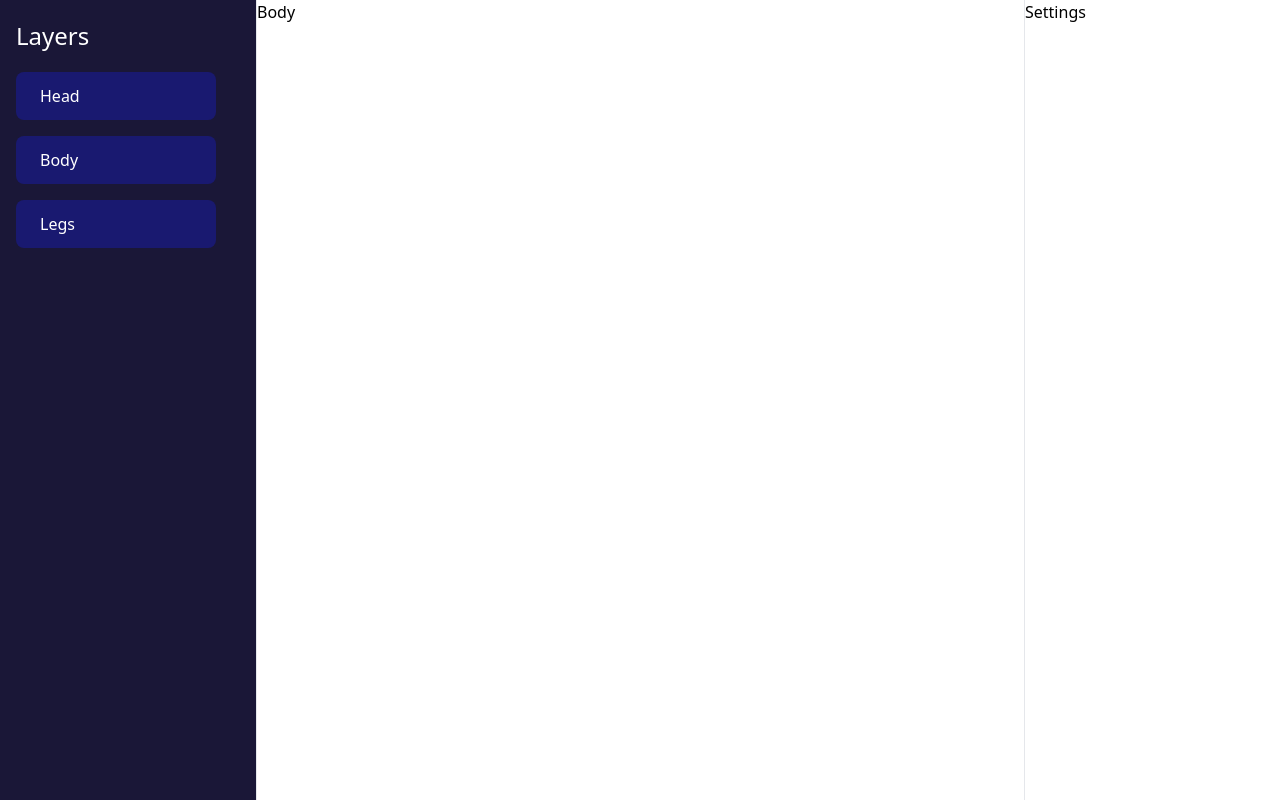
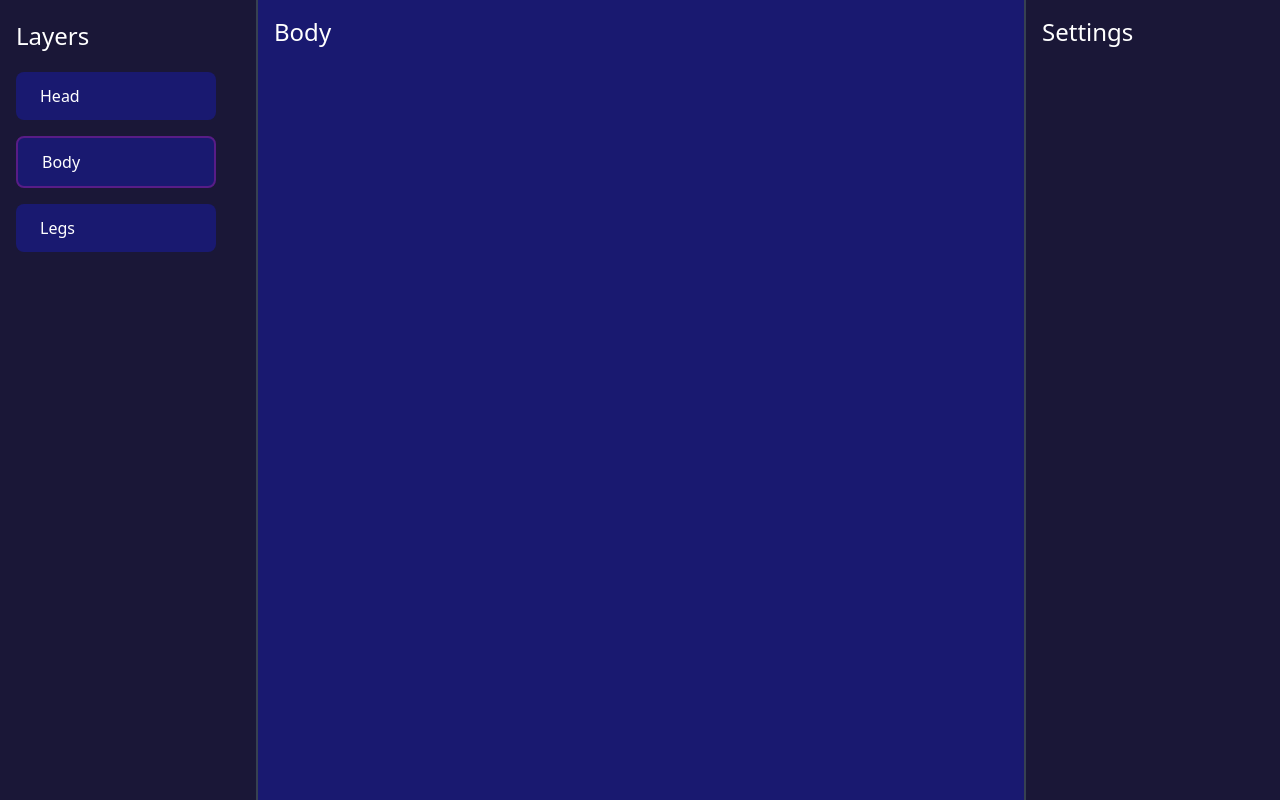
Before and after one commit to AndreiTotoro/artwork-creator, a Next.js app: page /Body in a window 1280 px wide. Built offline with nearby package versions, Linux system fonts and the light colour scheme.

Commit message:
Add highlight on current layer selected and add styles to app

```diff
--- a/app/Settings.js
+++ b/app/Settings.js
@@ -1,5 +1,7 @@
 import React from 'react';
 
 export default function Settings() {
-	return <div className="h-screen">Settings</div>;
+	return (
+		<div className="h-screen text-white text-2xl p-4 bg-void">Settings</div>
+	);
 }
--- a/app/[layer]/page.js
+++ b/app/[layer]/page.js
@@ -1,5 +1,9 @@
 import React from 'react';
 
 export default function Page({ params }) {
-	return <div>{params.layer}</div>;
+	return (
+		<div className="h-screen bg-midnight text-white text-2xl p-4">
+			{params.layer}
+		</div>
+	);
 }
--- a/app/layout.js
+++ b/app/layout.js
@@ -6,7 +6,7 @@ export default function RootLayout({ children }) {
 	return (
 		<html>
 			<head></head>
-			<body className="flex divide-x">
+			<body className="flex divide-x-2 divide-gray-700">
 				<div className="basis-1/5">
 					<Layers />
 				</div>
--- a/app/page.js
+++ b/app/page.js
@@ -2,7 +2,7 @@ import React from 'react';
 
 export default function Home() {
 	return (
-		<div className="h-screen">
+		<div className="h-screen bg-midnight text-white text-2xl p-4">
 			<p>This is the dafault page go ahead and add some layers!</p>
 		</div>
 	);
--- a/components/Layer.js
+++ b/components/Layer.js
@@ -1,8 +1,21 @@
 'use client';
 import Link from 'next/link';
 import React from 'react';
+import { usePathname } from 'next/navigation';
 
 export default function Layer({ name }) {
+	const pathName = usePathname();
+	console.log();
+	if (`/${name}` == pathName) {
+		return (
+			<Link
+				className="bg-midnight text-white border-purple-900 border-2 rounded-lg p-3 w-10/12 my-2 pl-6"
+				href={`/${name}`}
+			>
+				{name}
+			</Link>
+		);
+	}
 	return (
 		<Link
 			className="bg-midnight text-white rounded-lg p-3 w-10/12 my-2 pl-6"
```
